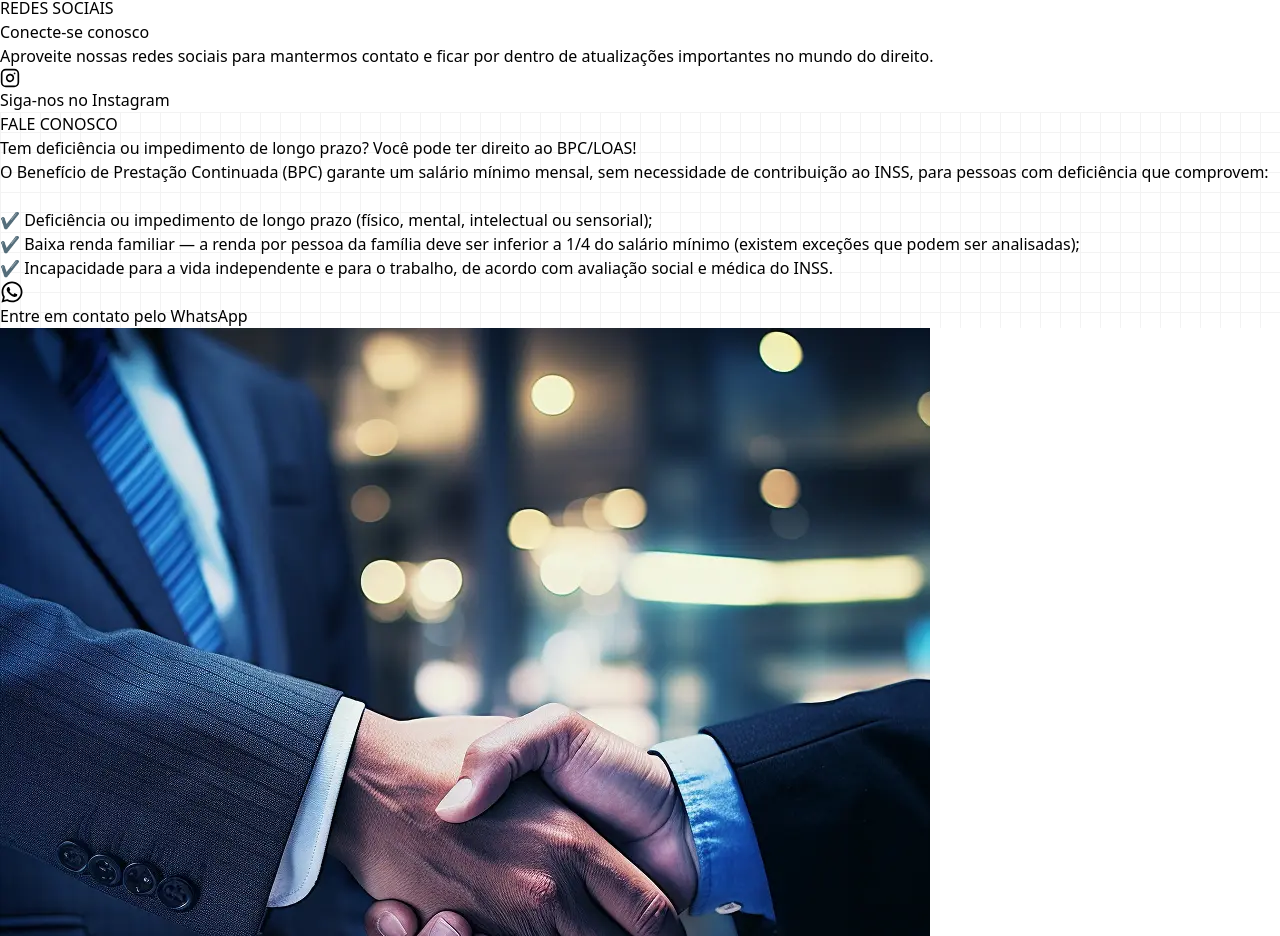
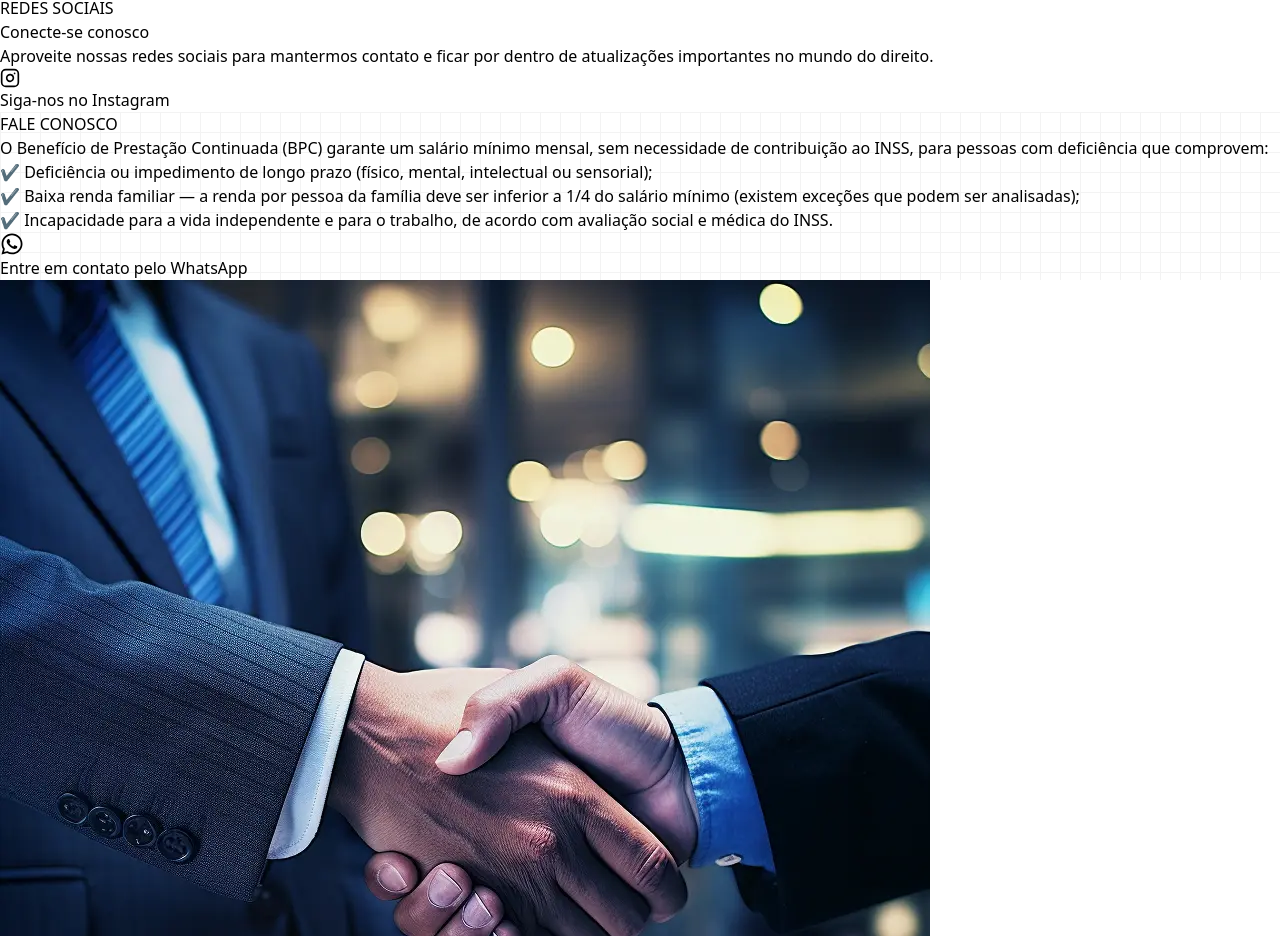
Before and after one commit to EdisonMatos/Lp-Cavalcante-Ribeiro, a React (Vite) app: page / in a window 1280 px wide. Shown: the part 3193-4129 px from the top of the page. Built offline with nearby package versions, Linux system fonts and the light colour scheme; a web font is replaced by a local one.

Commit message:
fix: Cta

```diff
--- a/src/content/content.jsx
+++ b/src/content/content.jsx
@@ -446,14 +446,10 @@ const content = {
       backgroundImg: ctaWhatsappImgBg,
       miniTag: "FALE CONOSCO",
       title:
-        "Tem deficiência ou impedimento de longo prazo? Você pode ter direito ao BPC/LOAS!",
+        "O Benefício de Prestação Continuada (BPC) garante um salário mínimo mensal, sem necessidade de contribuição ao INSS, para pessoas com deficiência que comprovem:",
       subtitle: (
         <p>
-          O Benefício de Prestação Continuada (BPC) garante um salário mínimo
-          mensal, sem necessidade de contribuição ao INSS, para pessoas com
-          deficiência que comprovem:
-          <br />
-          <br />✔ Deficiência ou impedimento de longo prazo (físico, mental,
+          ✔ Deficiência ou impedimento de longo prazo (físico, mental,
           intelectual ou sensorial);
           <br />✔ Baixa renda familiar — a renda por pessoa da família deve ser
           inferior a 1/4 do salário mínimo (existem exceções que podem ser
```
